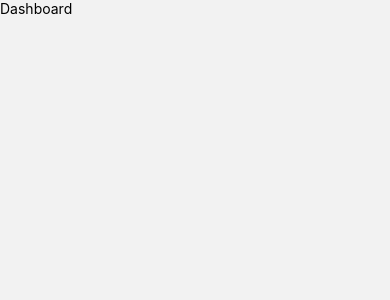
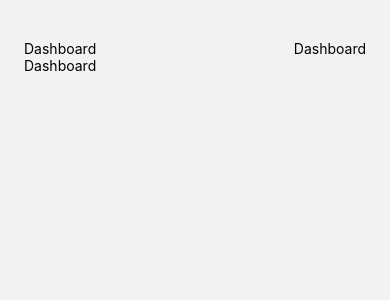
Before and after one commit to BackendExpert/TravelBuddy, a React Native app: screen /Dashboard in a window 390 px wide. Shown: the top 300 px of the page. Built offline with nearby package versions, Linux system fonts and the light colour scheme.

Commit message:
Update
Co-Authored-By: JehanKandy  <jehankandy@gmail.com>

```diff
--- a/components/DashBoard/Dashboard.js
+++ b/components/DashBoard/Dashboard.js
@@ -1,14 +1,25 @@
 import React from 'react'
-import { View, Text } from 'react-native'
+import { View, Text, StyleSheet } from 'react-native'
 
 const Dashboard = ({ navigation }) => {
   return (
-    <View>
-        <Text>
-            Dashboard
-        </Text>
+    <View className='mt-10'>
+        <View className='mx-6'>
+            <View className='' style={styles.container}>
+                <Text>Dashboard</Text>
+                <Text>Dashboard</Text>
+            </View>
+            <Text>Dashboard</Text>
+        </View>
     </View>
   )
 }
 
+const styles = StyleSheet.create({
+  container: {
+      flexDirection: 'row', // Arrange children in a row
+      justifyContent: 'space-between', // Distribute space between children
+  },
+});
+
 export default Dashboard
--- a/components/HomePage.js
+++ b/components/HomePage.js
@@ -12,6 +12,7 @@ const HomePage = ({ navigation }) => {
         const loadFonts = async () => {
             await Font.loadAsync({
                 'Matemasie': require('../assets/Fonts/Matemasie-Regular.ttf'), // Adjust the path
+                'dancing': require('../assets/Fonts/DancingScript-VariableFont_wght.ttf'), // Adjust the path
             });
             setFontsLoaded(true);
             SplashScreen.hideAsync(); // Hide the splash screen once the font is loaded
@@ -48,8 +49,8 @@ const HomePage = ({ navigation }) => {
             <Text className='text-white font-semibold'>
               100% True Information
             </Text>
-            <Text className='text-white font-semibold'>
-
+            <Text className='bg-white mt-4 py-4 px-12 rounded-full font-semibold' onPress={() => navigation.navigate('Dashboard')}>
+              Let's Start
             </Text>
         </View>
     );
--- a/tailwind.config.js
+++ b/tailwind.config.js
@@ -5,6 +5,7 @@ module.exports = {
     extend: {
       fontFamily: {
         matemasie: ['Matemasie', 'sans-serif'], // Add your custom font here
+        dancing: ['dancing'], // Add your custom font here
       },
     },
   },
```
Also changed, not shown: assets/Fonts/DancingScript-VariableFont_wght.ttf (added).
